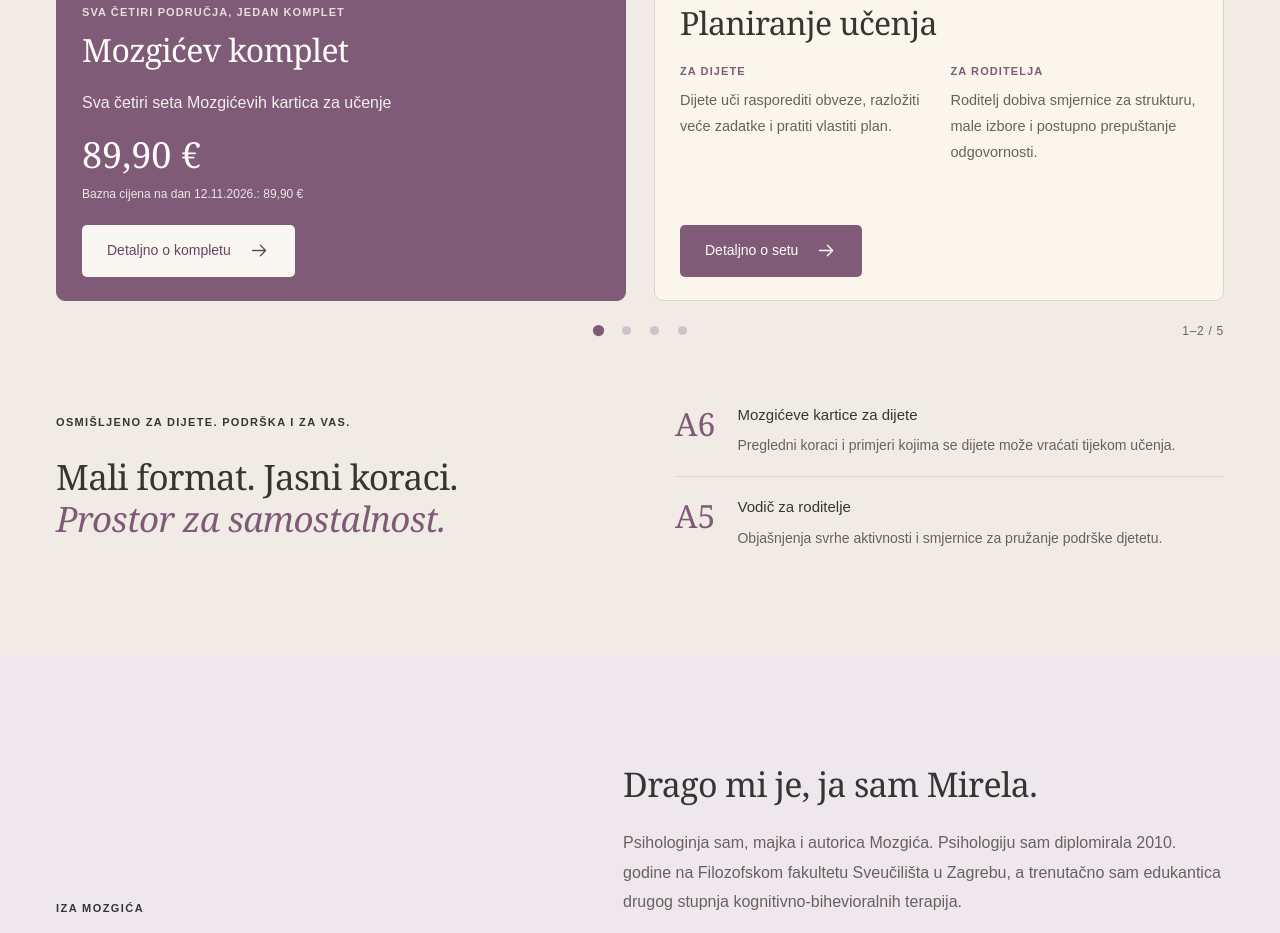
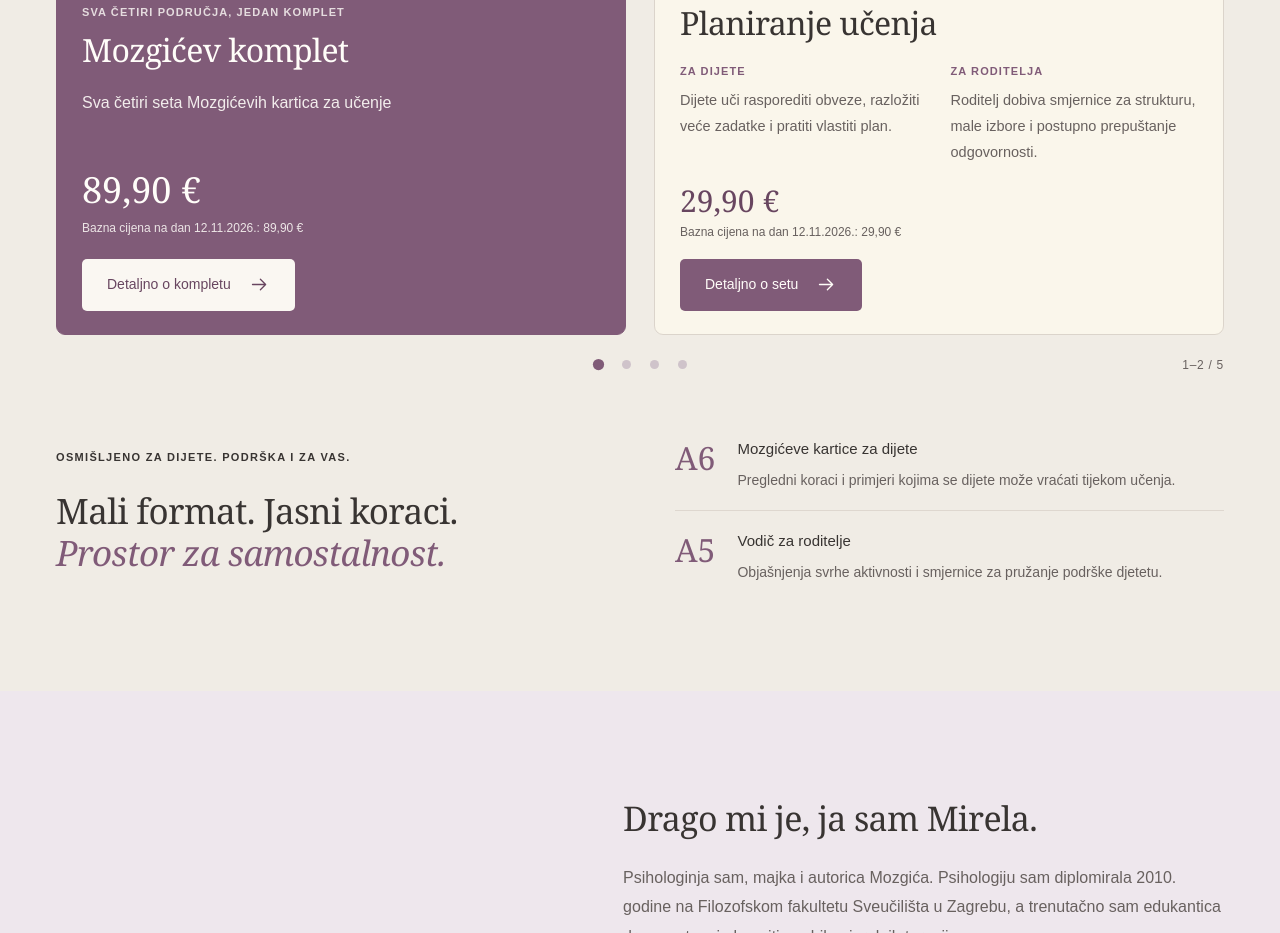
Before and after one commit to Matija347/web, a plain HTML site: page index.html in a window 1280 px wide. Shown: the part 2239-3172 px from the top of the page. Drawn offline with Linux system fonts and the light colour scheme.

Commit message:
Početna: cijena i bazna cijena u karticama setova
- Svaka od četiri kartice setova u carouselu ima cijenu 29,90 € i
  "Bazna cijena na dan 12.11.2026.: 29,90 €" iznad gumba
  "Detaljno o setu".
- Kartica kompleta: cijena je sada također odmah iznad gumba, pa su
  cijene i gumbi poravnati u svim karticama.

Co-Authored-By: Claude Opus 5.5 <noreply@anthropic.com>
Claude-Session: https://claude.ai/code/session_01AfrVhwdsmSi5i8UUnMmeKv

```diff
--- a/index.html
+++ b/index.html
@@ -173,6 +173,7 @@
               <p><strong>Za dijete</strong> Dijete uči rasporediti obveze, razložiti veće zadatke i pratiti vlastiti plan.</p>
               <p><strong>Za roditelja</strong> Roditelj dobiva smjernice za strukturu, male izbore i postupno prepuštanje odgovornosti.</p>
             </div>
+            <p class="set-price"><strong>29,90 €</strong> <small class="base-price">Bazna cijena na dan 12.11.2026.: 29,90 €</small></p>
             <a aria-label="Detaljno o setu: Planiranje učenja" class="button product-button" href="/setovi/planiranje-ucenja/">Detaljno o setu <svg aria-hidden="true"><use href="#arrow"></use></svg></a>
           </div>
         </article>
@@ -189,6 +190,7 @@
               <p><strong>Za dijete</strong> Dijete uči razumjeti tekst, izdvojiti važno i objasniti pročitano svojim riječima.</p>
               <p><strong>Za roditelja</strong> Roditelj dobiva smjernice kako pitanjima i primjerenom podrškom poticati razumijevanje.</p>
             </div>
+            <p class="set-price"><strong>29,90 €</strong> <small class="base-price">Bazna cijena na dan 12.11.2026.: 29,90 €</small></p>
             <a aria-label="Detaljno o setu: Aktivno čitanje" class="button product-button" href="/setovi/aktivno-citanje/">Detaljno o setu <svg aria-hidden="true"><use href="#arrow"></use></svg></a>
           </div>
         </article>
@@ -205,6 +207,7 @@
               <p><strong>Za dijete</strong> Dijete uči izdvojiti pojmove, povezati ih u cjelinu i ponavljati uz vlastitu mapu.</p>
               <p><strong>Za roditelja</strong> Roditelj dobiva smjernice kako podržati djetetovo razmišljanje, odabir i organizaciju gradiva.</p>
             </div>
+            <p class="set-price"><strong>29,90 €</strong> <small class="base-price">Bazna cijena na dan 12.11.2026.: 29,90 €</small></p>
             <a aria-label="Detaljno o setu: Mentalne mape" class="button product-button" href="/setovi/mentalne-mape/">Detaljno o setu <svg aria-hidden="true"><use href="#arrow"></use></svg></a>
           </div>
         </article>
@@ -221,6 +224,7 @@
               <p><strong>Za dijete</strong> Dijete uči izraditi vlastite kartice, prisjetiti se odgovora i procijeniti što još treba ponoviti.</p>
               <p><strong>Za roditelja</strong> Roditelj dobiva smjernice za podršku pri izradi, provjeri odgovora i postupnom osamostaljivanju.</p>
             </div>
+            <p class="set-price"><strong>29,90 €</strong> <small class="base-price">Bazna cijena na dan 12.11.2026.: 29,90 €</small></p>
             <a aria-label="Detaljno o setu: Aktivno prisjećanje" class="button product-button" href="/setovi/aktivno-prisjecanje/">Detaljno o setu <svg aria-hidden="true"><use href="#arrow"></use></svg></a>
           </div>
         </article>
--- a/site.css
+++ b/site.css
@@ -597,3 +597,30 @@
     text-align: left;
   }
 }
+
+/* Početna, kartice setova: cijena i bazna cijena iznad gumba */
+.product-copy .set-price {
+  display: flex;
+  flex-direction: column;
+  gap: 4px;
+  margin: auto 0 18px;
+  color: var(--plum-dark);
+}
+.product-copy .set-price strong {
+  font: 400 30px/1.2 var(--serif);
+}
+.product-copy .set-price .base-price {
+  margin-top: 0;
+  color: var(--muted);
+  opacity: 1;
+}
+.product-copy .set-price + .product-button {
+  margin-top: 0;
+}
+/* Komplet: cijena odmah iznad gumba, kao u karticama setova */
+.product.komplet .komplet-price {
+  margin-top: auto;
+}
+.product.komplet .komplet-price + .product-button {
+  margin-top: 0;
+}
```
